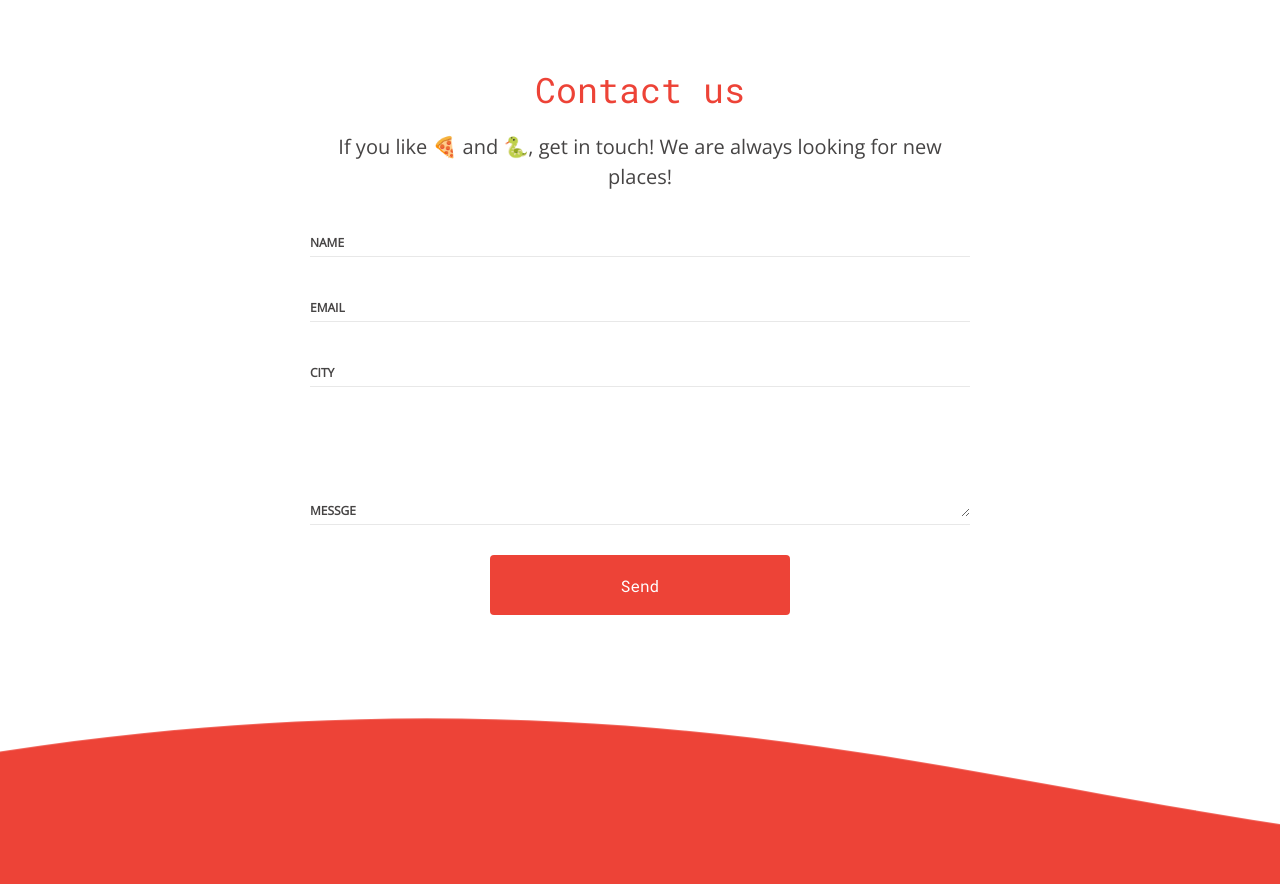
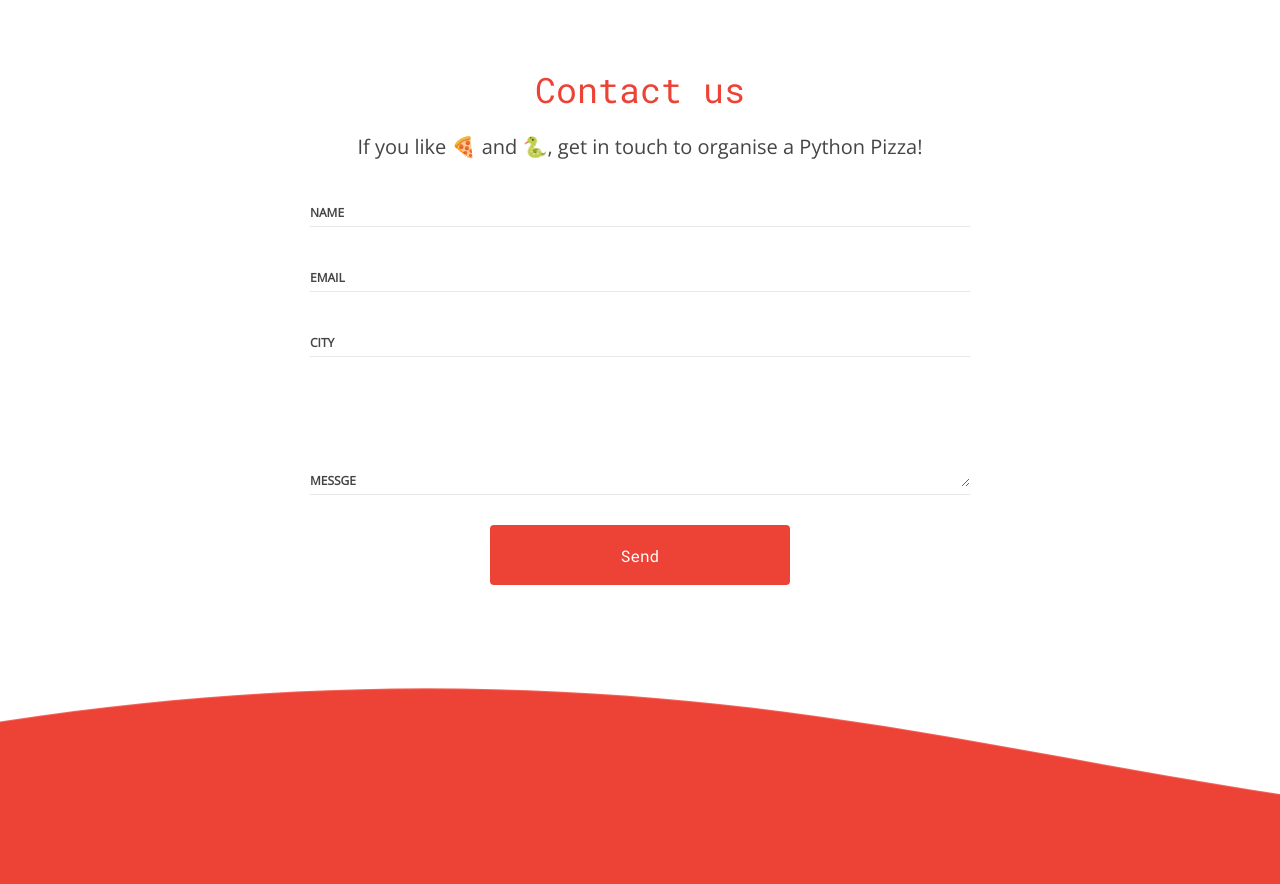
Before and after one commit to pythonpizza/python.pizza, a Gatsby site: page / in a window 1280 px wide. Shown: the part 1200-2084 px from the top of the page. Built offline with nearby package versions, Linux system fonts and the light colour scheme; Gatsby itself is replaced by a stand-in of ours.

Commit message:
Copy changes

```diff
--- a/src/components/contact-us/index.js
+++ b/src/components/contact-us/index.js
@@ -18,7 +18,7 @@ export default props => {
         <span role="img" aria-label="python">
           🐍
         </span>
-        , get in touch! We are always looking for new places!
+        , get in touch to organise a Python Pizza!
       </p>
       <Form />
     </Container>
```
